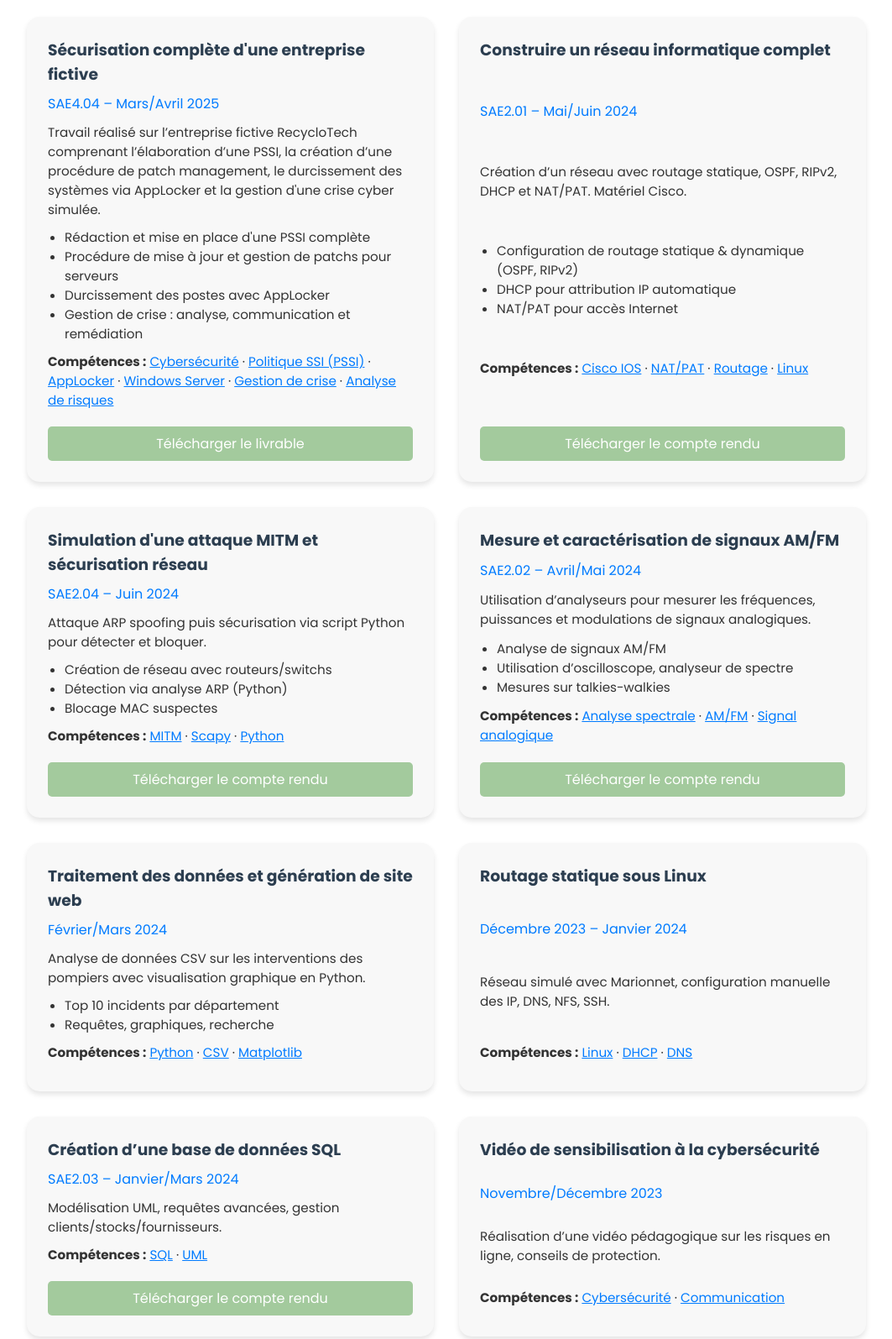
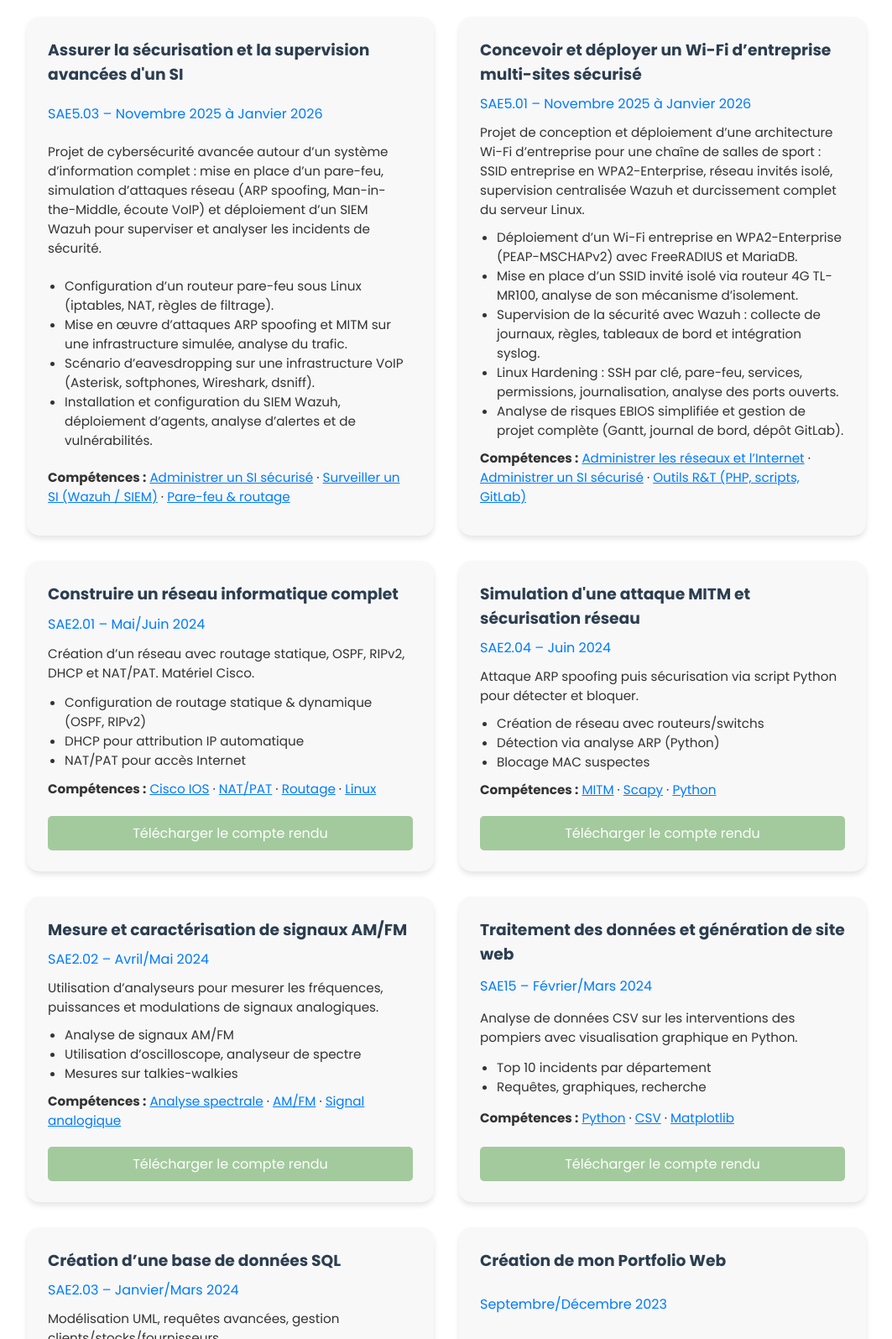
Before and after one commit to aliyamaatit/portfoliov3, a plain HTML site: page projet.html in a window 1280 px wide. Shown: the part 840-2435 px from the top of the page at 84% size, without its empty margins (108-1171 px from the left). Drawn offline with Linux system fonts and the light colour scheme.

Commit message:
nouvelle page

```diff
--- a/projet.html
+++ b/projet.html
@@ -10,9 +10,12 @@
 </head>
 
 <body>
+  <!-- En-tête -->
   <header class="header">
     <nav>
-      <a href="index.html"><img src="image/logo.png" alt="Logo Aliya Maatit"></a>
+      <a href="index.html">
+        <img src="image/logo.png" alt="Logo Aliya Maatit">
+      </a>
       <div class="nav-links">
         <ul>
           <li><a href="index.html">Accueil</a></li>
@@ -20,6 +23,7 @@
           <li><a href="formations.html">Formation</a></li>
           <li><a href="competences.html">Compétences</a></li>
           <li><a href="projet.html">Projets</a></li>
+          <li><a href="experience_pro.html">Expérience Pro</a></li>
           <li><a href="interets.html">Centre d'intérêts</a></li>
           <li><a href="contact.html">Contact</a></li>
         </ul>
@@ -31,30 +35,54 @@
     </div>
   </header>
 
+  <!-- Section projets -->
   <section class="projets">
     <div class="grid-projets">
 
+      <!-- SAE5.03 -->
       <div class="project-card">
-  <h3>Sécurisation complète d'une entreprise fictive</h3>
-  <h4>SAE4.04 – Mars/Avril 2025</h4>
-  <p>Travail réalisé sur l’entreprise fictive RecycloTech comprenant l’élaboration d’une PSSI, la création d’une procédure de patch management, le durcissement des systèmes via AppLocker et la gestion d'une crise cyber simulée.</p>
+        <h3>Assurer la sécurisation et la supervision avancées d'un SI</h3>
+        <h4>SAE5.03 – Novembre 2025 à Janvier 2026</h4>
+        <p>
+          Projet de cybersécurité avancée autour d’un système d’information complet : mise en place d’un pare-feu,
+          simulation d’attaques réseau (ARP spoofing, Man-in-the-Middle, écoute VoIP) et déploiement d’un SIEM
+          Wazuh pour superviser et analyser les incidents de sécurité.
+        </p>
         <ul>
-    <li>Rédaction et mise en place d'une PSSI complète</li>
-    <li>Procédure de mise à jour et gestion de patchs pour serveurs</li>
-    <li>Durcissement des postes avec AppLocker</li>
-    <li>Gestion de crise : analyse, communication et remédiation</li>
+          <li>Configuration d’un routeur pare-feu sous Linux (iptables, NAT, règles de filtrage).</li>
+          <li>Mise en œuvre d’attaques ARP spoofing et MITM sur une infrastructure simulée, analyse du trafic.</li>
+          <li>Scénario d’eavesdropping sur une infrastructure VoIP (Asterisk, softphones, Wireshark, dsniff).</li>
+          <li>Installation et configuration du SIEM Wazuh, déploiement d’agents, analyse d’alertes et de vulnérabilités.</li>
         </ul>
         <p><strong>Compétences :</strong>
-    <a href="competences.html#cyber">Cybersécurité</a> ·
-    <a href="competences.html#cyber">Politique SSI (PSSI)</a> ·
-    <a href="competences.html#cyber">AppLocker</a> ·
-    <a href="competences.html#admin">Windows Server</a> ·
-    <a href="competences.html#cyber">Gestion de crise</a> ·
-    <a href="competences.html#relationnel">Analyse de risques</a>
+          <a href="competences.html#cyber">Administrer un SI sécurisé</a> ·
+          <a href="competences.html#cyber">Surveiller un SI (Wazuh / SIEM)</a> ·
+          <a href="competences.html#admin">Pare-feu & routage</a>
         </p>
-  <a class="download" href="SAE44_Livrable_MAATIT_PONNU_G2 (1).pdf" download>Télécharger le livrable</a>
       </div>
 
+      <!-- SAE5.01 -->
+      <div class="project-card">
+        <h3>Concevoir et déployer un Wi-Fi d’entreprise multi-sites sécurisé</h3>
+        <h4>SAE5.01 – Novembre 2025 à Janvier 2026</h4>
+        <p>
+          Projet de conception et déploiement d’une architecture Wi-Fi d’entreprise pour une chaîne de salles de sport :
+          SSID entreprise en WPA2-Enterprise, réseau invités isolé, supervision centralisée Wazuh et durcissement complet
+          du serveur Linux.
+        </p>
+        <ul>
+          <li>Déploiement d’un Wi-Fi entreprise en WPA2-Enterprise (PEAP-MSCHAPv2) avec FreeRADIUS et MariaDB.</li>
+          <li>Mise en place d’un SSID invité isolé via routeur 4G TL-MR100, analyse de son mécanisme d’isolement.</li>
+          <li>Supervision de la sécurité avec Wazuh : collecte de journaux, règles, tableaux de bord et intégration syslog.</li>
+          <li>Linux Hardening : SSH par clé, pare-feu, services, permissions, journalisation, analyse des ports ouverts.</li>
+          <li>Analyse de risques EBIOS simplifiée et gestion de projet complète (Gantt, journal de bord, dépôt GitLab).</li>
+        </ul>
+        <p><strong>Compétences :</strong>
+          <a href="competences.html#admin">Administrer les réseaux et l’Internet</a> ·
+          <a href="competences.html#cyber">Administrer un SI sécurisé</a> ·
+          <a href="competences.html#dev">Outils R&T (PHP, scripts, GitLab)</a>
+        </p>
+      </div>
 
       <div class="project-card">
         <h3>Construire un réseau informatique complet</h3>
@@ -65,7 +93,12 @@
           <li>DHCP pour attribution IP automatique</li>
           <li>NAT/PAT pour accès Internet</li>
         </ul>
-        <p><strong>Compétences :</strong> <a href="competences.html#admin">Cisco IOS</a> · <a href="competences.html#admin">NAT/PAT</a> · <a href="competences.html#admin">Routage</a> · <a href="competences.html#admin">Linux</a></p>
+        <p><strong>Compétences :</strong>
+          <a href="competences.html#admin">Cisco IOS</a> ·
+          <a href="competences.html#admin">NAT/PAT</a> ·
+          <a href="competences.html#admin">Routage</a> ·
+          <a href="competences.html#admin">Linux</a>
+        </p>
         <a class="download" href="SAE21.pptx" download>Télécharger le compte rendu</a>
       </div>
 
@@ -78,7 +111,11 @@
           <li>Détection via analyse ARP (Python)</li>
           <li>Blocage MAC suspectes</li>
         </ul>
-        <p><strong>Compétences :</strong> <a href="competences.html#cyber">MITM</a> · <a href="competences.html#cyber">Scapy</a> · <a href="competences.html#cyber">Python</a></p>
+        <p><strong>Compétences :</strong>
+          <a href="competences.html#cyber">MITM</a> ·
+          <a href="competences.html#cyber">Scapy</a> ·
+          <a href="competences.html#cyber">Python</a>
+        </p>
         <a class="download" href="SAE24.pdf" download>Télécharger le compte rendu</a>
       </div>
 
@@ -91,67 +128,56 @@
           <li>Utilisation d’oscilloscope, analyseur de spectre</li>
           <li>Mesures sur talkies-walkies</li>
         </ul>
-        <p><strong>Compétences :</strong> <a href="competences.html#signal">Analyse spectrale</a> · <a href="competences.html#signal">AM/FM</a> · <a href="competences.html#signal">Signal analogique</a></p>
+        <p><strong>Compétences :</strong>
+          <a href="competences.html#signal">Analyse spectrale</a> ·
+          <a href="competences.html#signal">AM/FM</a> ·
+          <a href="competences.html#signal">Signal analogique</a>
+        </p>
         <a class="download" href="SAE22.pdf" download>Télécharger le compte rendu</a>
       </div>
 
       <div class="project-card">
         <h3>Traitement des données et génération de site web</h3>
-        <h4>Février/Mars 2024</h4>
+        <h4>SAE15 – Février/Mars 2024</h4>
         <p>Analyse de données CSV sur les interventions des pompiers avec visualisation graphique en Python.</p>
         <ul>
           <li>Top 10 incidents par département</li>
           <li>Requêtes, graphiques, recherche</li>
         </ul>
-        <p><strong>Compétences :</strong> <a href="competences.html#dev">Python</a> · <a href="competences.html#dev">CSV</a> · <a href="competences.html#dev">Matplotlib</a></p>
-      </div>
-
-      <div class="project-card">
-        <h3>Routage statique sous Linux</h3>
-        <h4>Décembre 2023 – Janvier 2024</h4>
-        <p>Réseau simulé avec Marionnet, configuration manuelle des IP, DNS, NFS, SSH.</p>
-        <p><strong>Compétences :</strong> <a href="competences.html#admin">Linux</a> · <a href="competences.html#admin">DHCP</a> · <a href="competences.html#admin">DNS</a></p>
+        <p><strong>Compétences :</strong>
+          <a href="competences.html#dev">Python</a> ·
+          <a href="competences.html#dev">CSV</a> ·
+          <a href="competences.html#dev">Matplotlib</a>
+        </p>
+        <a class="download" href="Interventions_SAE15.html" download>Télécharger le compte rendu</a>
       </div>
 
       <div class="project-card">
         <h3>Création d’une base de données SQL</h3>
         <h4>SAE2.03 – Janvier/Mars 2024</h4>
         <p>Modélisation UML, requêtes avancées, gestion clients/stocks/fournisseurs.</p>
-        <p><strong>Compétences :</strong> <a href="competences.html#dev">SQL</a> · <a href="competences.html#dev">UML</a></p>
+        <p><strong>Compétences :</strong>
+          <a href="competences.html#dev">SQL</a> ·
+          <a href="competences.html#dev">UML</a>
+        </p>
         <a class="download" href="SAE23.pdf" download>Télécharger le compte rendu</a>
-      </div>
-
-      <div class="project-card">
-        <h3>Vidéo de sensibilisation à la cybersécurité</h3>
-        <h4>Novembre/Décembre 2023</h4>
-        <p>Réalisation d’une vidéo pédagogique sur les risques en ligne, conseils de protection.</p>
-        <p><strong>Compétences :</strong> <a href="competences.html#cyber">Cybersécurité</a> · <a href="competences.html#relationnel">Communication</a></p>
       </div>
 
       <div class="project-card">
         <h3>Création de mon Portfolio Web</h3>
         <h4>Septembre/Décembre 2023</h4>
         <p>Site personnel en HTML/CSS avec présentation de mes projets, compétences et formations.</p>
-        <p><strong>Compétences :</strong> <a href="competences.html#dev">HTML</a> · <a href="competences.html#dev">CSS</a> · <a href="competences.html#relationnel">UI/UX</a></p>
-      </div>
-
-      <div class="project-card">
-        <h3>Conception d’un jeu vidéo en C++</h3>
-        <h4>Janvier – Mars 2023</h4>
-        <p>Jeu de stratégie avec interface, mécanique de jeu, IA basique. Réalisé en groupe.</p>
-        <p><strong>Compétences :</strong> <a href="competences.html#dev">C++</a> · <a href="competences.html#relationnel">Travail en équipe</a></p>
-      </div>
-
-      <div class="project-card">
-        <h3>Base de données SQL – Projet Franprix</h3>
-        <h4>Octobre 2022 – Janvier 2023</h4>
-        <p>Base SQL Server pour gestion de stock. Requêtes, modélisation, méthode Agile.</p>
-        <p><strong>Compétences :</strong> <a href="competences.html#dev">SQL</a> · <a href="competences.html#dev">Agile</a> · <a href="competences.html#dev">Oracle</a></p>
+        <p><strong>Compétences :</strong>
+          <a href="competences.html#dev">HTML</a> ·
+          <a href="competences.html#dev">CSS</a> ·
+          <a href="competences.html#relationnel">UI/UX</a>
+        </p>
       </div>
 
     </div>
   </section>
 
+  <!-- Pied de page -->
   <footer class="footer">
     <h3>Aliya Maatit</h3>
     <a href="mailto:aliya.maatit@outlook.com">aliya.maatit@outlook.com</a>
@@ -159,6 +185,9 @@
       <a href="https://www.linkedin.com/in/aliya-maatit-a68162297" target="_blank">
         <img src="image/linkedin.png" alt="LinkedIn" />
       </a>
+      <a href="https://github.com/aliyamaatit" target="_blank">
+        <img src="image/git.svg" alt="GitHub" />
+      </a>
     </div>
     <p>&copy; 2025 Aliya Maatit | Étudiante en Réseaux et Télécommunications</p>
   </footer>
```
Lines whose indentation alone changed are shown as unchanged.
